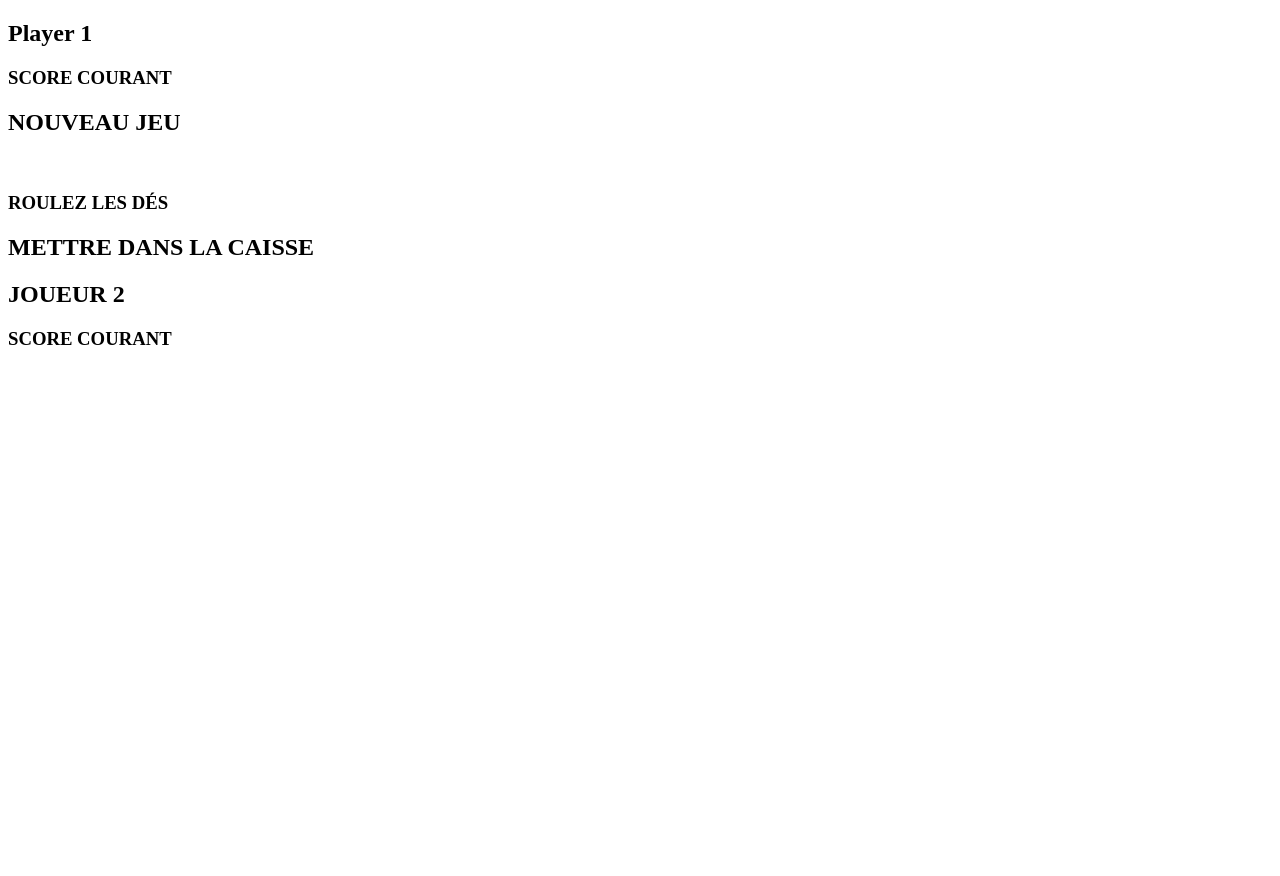
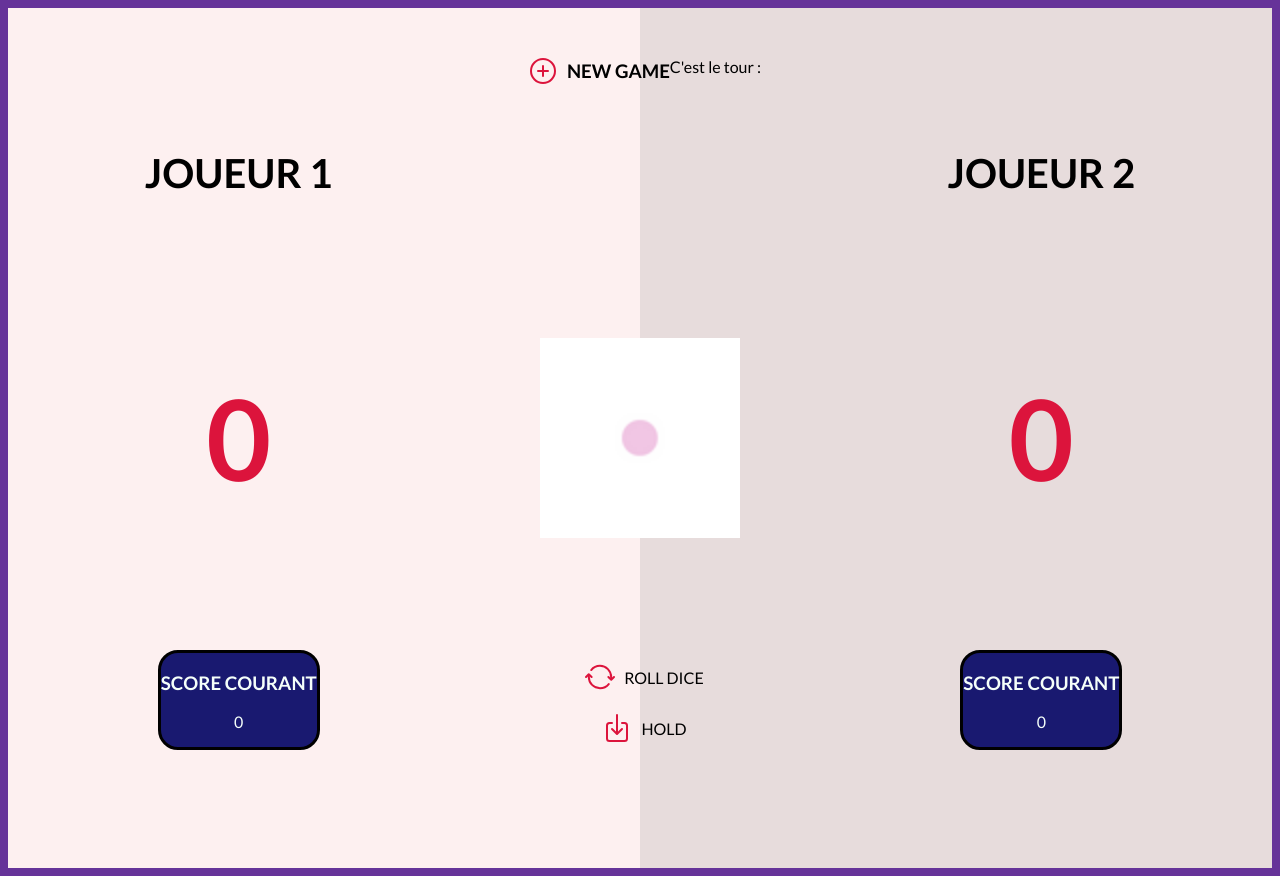
Before and after one commit to crayongris4B/projet-de-d-s, a plain HTML site: page index.html in a window 1280 px wide. Before the commit the page ends 800 px from the top, so only its background shows below. Drawn offline with nearby package versions, Linux system fonts and the light colour scheme.

Commit message:
html complet

```diff
--- a/index.html
+++ b/index.html
@@ -4,46 +4,55 @@
     <meta charset="UTF-8">
     <meta http-equiv="X-UA-Compatible" content="IE=edge">
     <meta name="viewport" content="width=device-width, initial-scale=1.0">
-
+    <!-- GOOGLE FONTS -->
+    <link rel="preconnect" href="https://fonts.googleapis.com">
+    <link rel="preconnect" href="https://fonts.gstatic.com" crossorigin>
+    <link href="https://fonts.googleapis.com/css2?family=Lato:wght@300;400;700&display=swap" rel="stylesheet">
+    <!-- FRAMEWORK IONIC -->
     <link rel="stylesheet" href="style.css">
     <title>Jeu de dés</title>
 </head>
 <body>
     <main class="container">
         <section class="section-player-1">
-            <h2>Player 1</h2>
-            <p></p>
-            <div>
+            <h2 id="name1">JOUEUR 1</h2>
+            <p class="card-score-global" id="global0">0</p>
+            <div class="card-score-current">
                 <h3>SCORE COURANT</h3>
-                <p></p>
+                <p id="current0">0</p>
             </div>
         </section>
         <section class="section-newGame">
+             <hr>
+            <div class="global-button newGame" id="newGame">
+                <ion-icon name="add-circle-outline"></ion-icon>
+                <h3>NEW GAME</h3>
+                <p>C'est le tour : <span id="affiche"></span> </p>
+            </div>
+            <img src="images/dé-1.png" alt="">
             <div>
-                <div></div>
-                <h2>NOUVEAU JEU</h2>
-            </div>
-            <img src="" alt="">
-            <div>
-                <div>
-                    <div></div>
-                    <h3>ROULEZ LES DÉS</h3>
+                <div class="global-button" id="clouk">
+                    <ion-icon name="sync-outline"></ion-icon>
+                    <p >ROLL DICE</p>
                 </div>
-                <div>
-                    <div></div>
-                    <h2>METTRE DANS LA CAISSE</h2>
+                <div class="global-button" id="hold">
+                    <ion-icon name="download-outline"></ion-icon>
+                    <p >HOLD</p>
                 </div>
             </div>
         </section>
         <section class="section-player-2">
-            <h2>JOUEUR 2</h2>
-            <p></p>
-            <div>
+            <hr>
+            <h2 id="name2">JOUEUR 2</h2>
+            <p class="card-score-global" id="global1">0</p>
+            <div class="card-score-current">
                 <h3>SCORE COURANT</h3>
-                <p></p>
+                <p id="current1">0</p>
             </div>
         </section>
     </main>
+<script type="module" src="https://unpkg.com/ionicons@5.5.2/dist/ionicons/ionicons.esm.js"></script>
+<script nomodule src="https://unpkg.com/ionicons@5.5.2/dist/ionicons/ionicons.js"></script>
 <script src="script.js"></script>
 </body>
 </html>
--- a/style.css
+++ b/style.css
@@ -0,0 +1,83 @@
+body{
+    background-color: rebeccapurple;
+    display: flex;
+    justify-content: center;
+    align-content: center;
+    text-align: center;
+    box-sizing: border-box;
+   font-family: 'Lato', sans-serif;
+}
+.container{
+    width: 96%;
+    background: linear-gradient(90deg, rgb(253, 240, 240) 50%, rgb(231, 220, 220) 50%);
+    display: grid;
+    justify-content: center;
+
+}
+
+.section-player-1, .section-player-2, .section-newGame{
+    justify-self: center;
+    margin: 3px;
+    width: 100%;
+}
+.card-score-current{
+    border: 3px solid black;
+    border-radius: 20px;
+    background-color: midnightblue;
+    color: mintcream;
+    margin-bottom: 5px;
+}
+
+
+.card-score-global{
+    font-size: 3rem;
+    margin: 4px;
+    color: crimson;
+   font-weight: 600;
+}
+.global-button{
+    display: flex;
+    justify-content: center;
+
+}
+ion-icon{
+    font-size: 2rem;
+    align-self: center;
+    margin: 8px;
+    color: crimson;
+    font-weight: bold;
+}
+
+@media screen and (min-width: 563px){
+    .container{
+       display: flex;
+        padding: 30px;
+       height: 100vh;
+    }
+    hr{
+        display: none;
+    }
+   .section-player-1, .section-player-2, .section-newGame {
+       display: grid;
+       grid-template-rows: 1fr 1fr 1fr;
+       align-items: center;
+   }
+   h2{
+       font-size: 2.5rem;
+   }
+   .card-score-global{
+       font-size: 7rem;
+   }
+   .card-score-current{
+       place-self: center;
+   }
+   img{
+       margin: 0 auto;
+   }
+   .newGame{
+        align-self: flex-start;
+   }
+   img{
+    width: 200px;
+}
+}
```
Also changed, not shown: images/dé-1.png (added), images/dé-2.png (added), images/dé-3.png (added), images/dé-4.png (added), images/dé-5.png (added), images/dé-6.png (added), 2 other files.
